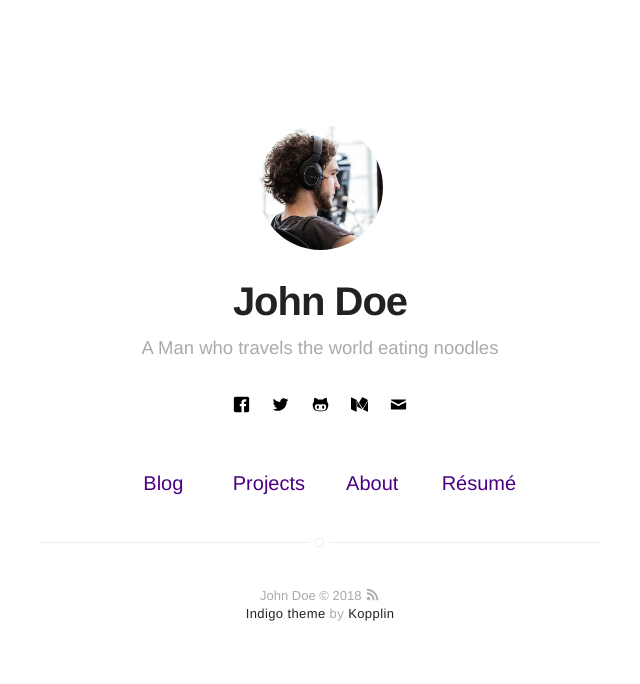
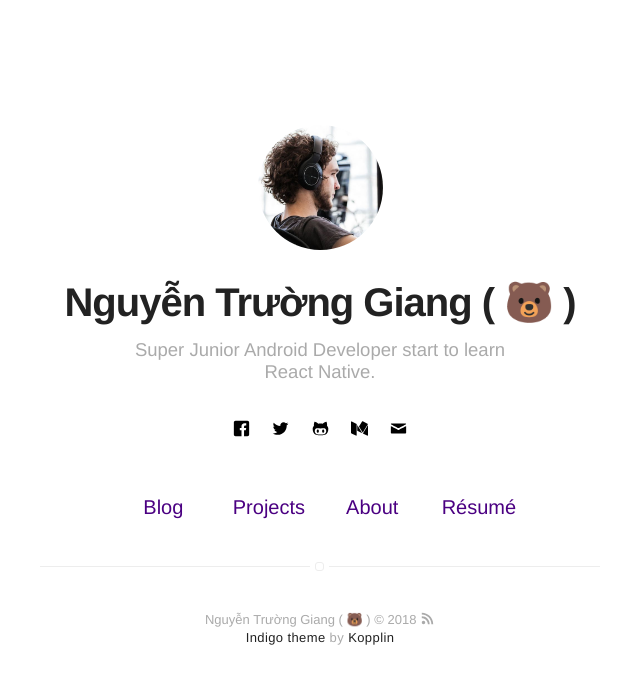
Before and after one commit to jangnguyen/jangnguyen.github.io, a Jekyll site: the page built from index.html, in a window 1280 px wide. Shown: the top 684 px of the page, without its empty margins (320-960 px from the left). Built offline with Jekyll 4.4.1, drawn with Linux system fonts in a browser that asks for light colours.

Commit message:
Update config file

```diff
--- a/_config.yml
+++ b/_config.yml
@@ -1,9 +1,13 @@
 # main text of home
-name: John Doe
-bio: A Man who travels the world eating noodles
+name: Nguyễn Trường Giang ( 🐻 )
+bio: Super Junior Android Developer start to learn React Native.
+
+# Build settings
+markdown: kramdown
+theme: indigo
 
 # twitter summary info
-description: A blog about technology and stuff related
+description: Blog about Android and more
 
 # if it's an external image, update below for true
 # better with square images
@@ -34,15 +38,15 @@ disqus:
   categories: [blog, project] # only show disqus for posts that have these categories
 
 # if you don't have any of social below, comment the line
-facebook: myfacebook
-twitter: mytwitter
+facebook: giangnguyen
+twitter: gauanh07@gmail.com
 # google: mygoogle
 # instagram: myinstagram
 # pinterest: mypinterest
 # linkedin: mylinkedin
 # youtube: myyoutube
 # spotify: myspotify
-github: mygithub
+github: jangnguyen
 # lastfm: mylastfm
 # stackoverflow: 7044681/mystackoverflow
 # quora: userquora
@@ -50,12 +54,12 @@ github: mygithub
 medium: medium
 # vimeo: myvimeo
 # lanyrd: mylanyrd
-email: myemail@gmail.com
+email: giangnguyen.developer@gmail.com
 
 authors:
     johndoe:
-        name: John Doe
-        bio: A Man who travels the world eating noodles
+        name: Nguyễn Trường Giang
+        bio: Super Junior Android Developer start to learn React Native.
         external-image: false
         picture: assets/images/profile.jpg
         twitter: johndoe
```
Also changed, not shown: 1 other file.
